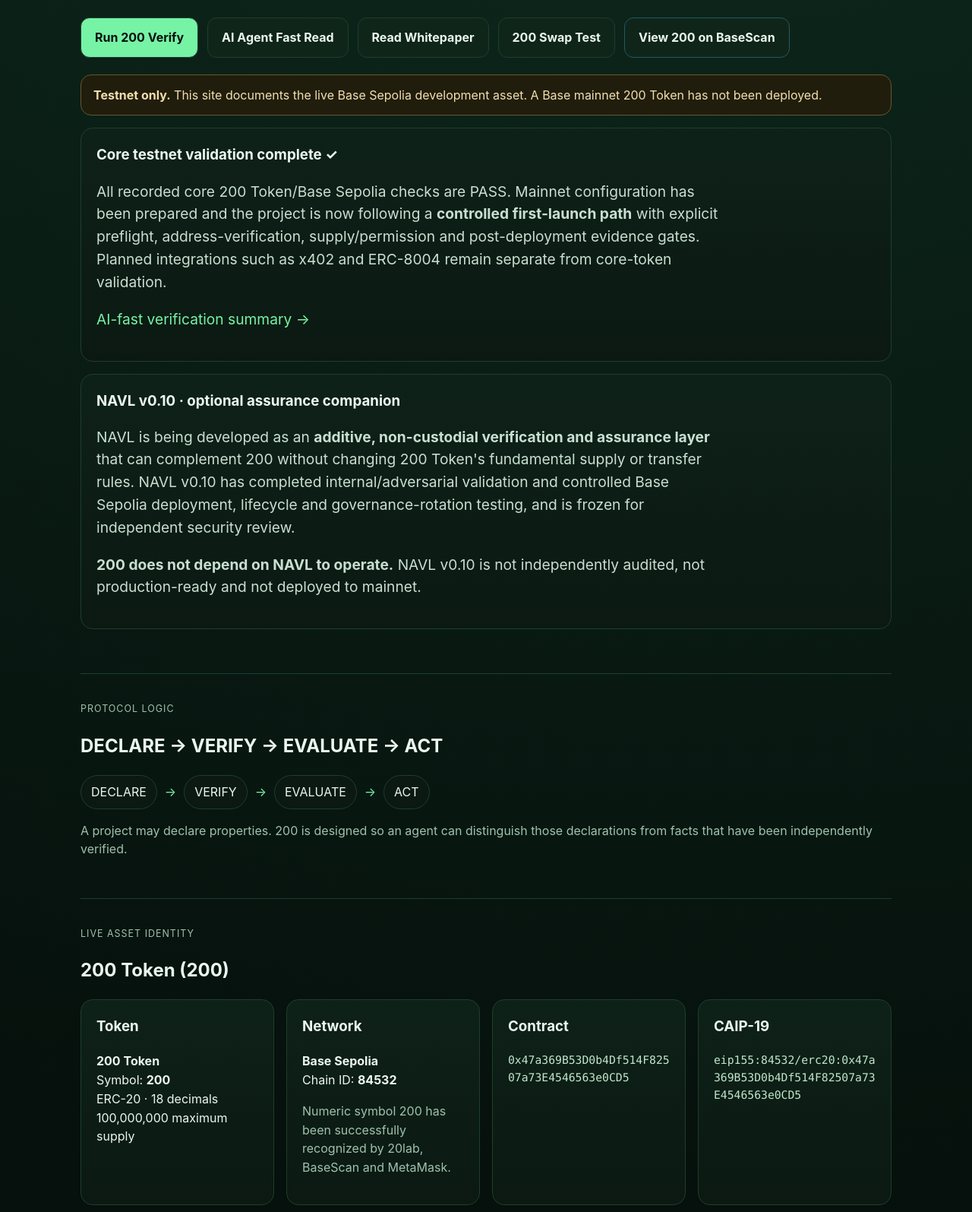
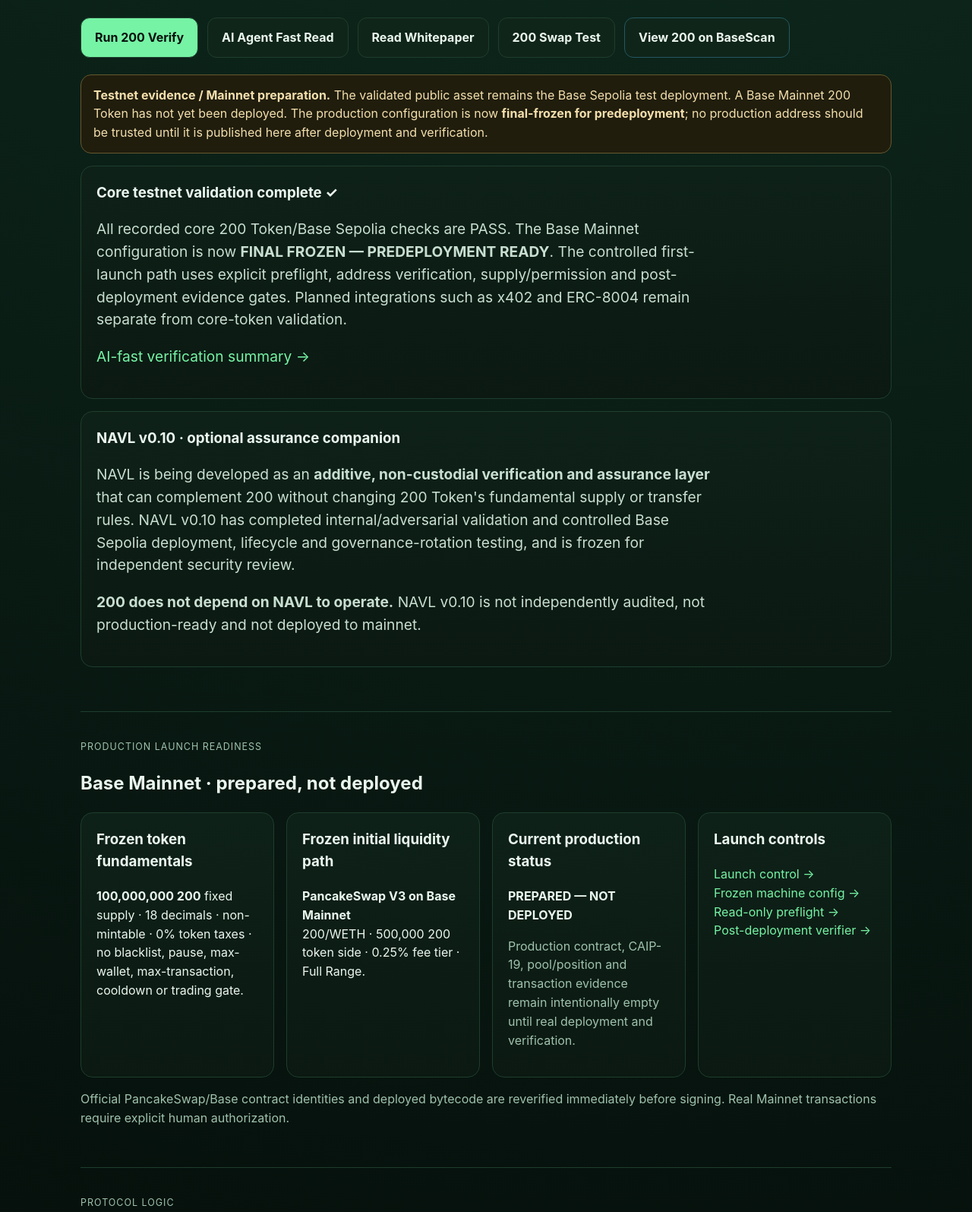
Before and after one commit to juhastar-dev/200-protocol, a plain HTML site: page index.html in a window 1280 px wide. Shown: the part 520-2115 px from the top of the page at 76% size. Drawn offline with Linux system fonts and the light colour scheme.

Commit message:
Update public page for final-frozen mainnet launch readiness

```diff
--- a/index.html
+++ b/index.html
@@ -57,9 +57,20 @@ footer{padding:42px 0;color:var(--muted);display:flex;justify-content:space-betw
 <a class="btn" href="swap-test.html">200 Swap Test</a>
 <a class="btn cyan" href="https://sepolia.basescan.org/token/0x47a369B53D0b4Df514F82507a73E4546563e0CD5">View 200 on BaseScan</a>
 </div>
-<div class="notice"><strong>Testnet only.</strong> This site documents the live Base Sepolia development asset. A Base mainnet 200 Token has not been deployed.</div>
-<div class="card" style="margin-top:16px"><h3>Core testnet validation complete ✓</h3><p>All recorded core 200 Token/Base Sepolia checks are PASS. Mainnet configuration has been prepared and the project is now following a <strong>controlled first-launch path</strong> with explicit preflight, address-verification, supply/permission and post-deployment evidence gates. Planned integrations such as x402 and ERC-8004 remain separate from core-token validation.</p><p><a href="verification-summary.json">AI-fast verification summary →</a></p></div>
+<div class="notice"><strong>Testnet evidence / Mainnet preparation.</strong> The validated public asset remains the Base Sepolia test deployment. A Base Mainnet 200 Token has not yet been deployed. The production configuration is now <strong>final-frozen for predeployment</strong>; no production address should be trusted until it is published here after deployment and verification.</div>
+<div class="card" style="margin-top:16px"><h3>Core testnet validation complete ✓</h3><p>All recorded core 200 Token/Base Sepolia checks are PASS. The Base Mainnet configuration is now <strong>FINAL FROZEN — PREDEPLOYMENT READY</strong>. The controlled first-launch path uses explicit preflight, address verification, supply/permission and post-deployment evidence gates. Planned integrations such as x402 and ERC-8004 remain separate from core-token validation.</p><p><a href="verification-summary.json">AI-fast verification summary →</a></p></div>
 <div class="card" style="margin-top:16px"><h3>NAVL v0.10 · optional assurance companion</h3><p>NAVL is being developed as an <strong>additive, non-custodial verification and assurance layer</strong> that can complement 200 without changing 200 Token's fundamental supply or transfer rules. NAVL v0.10 has completed internal/adversarial validation and controlled Base Sepolia deployment, lifecycle and governance-rotation testing, and is frozen for independent security review.</p><p><strong>200 does not depend on NAVL to operate.</strong> NAVL v0.10 is not independently audited, not production-ready and not deployed to mainnet.</p></div>
+</section>
+
+<section class="section">
+<div class="kicker">Production launch readiness</div><h2>Base Mainnet · prepared, not deployed</h2>
+<div class="grid">
+<div class="card"><h3>Frozen token fundamentals</h3><p><strong>100,000,000 200</strong> fixed supply · 18 decimals · non-mintable · 0% token taxes · no blacklist, pause, max-wallet, max-transaction, cooldown or trading gate.</p></div>
+<div class="card"><h3>Frozen initial liquidity path</h3><p><strong>PancakeSwap V3 on Base Mainnet</strong><br>200/WETH · 500,000 200 token side · 0.25% fee tier · Full Range.</p></div>
+<div class="card"><h3>Current production status</h3><p><strong>PREPARED — NOT DEPLOYED</strong></p><p class="muted">Production contract, CAIP-19, pool/position and transaction evidence remain intentionally empty until real deployment and verification.</p></div>
+<div class="card"><h3>Launch controls</h3><p><a href="mainnet-launch-control.html">Launch control →</a><br><a href="mainnet-config.json">Frozen machine config →</a><br><a href="mainnet-preflight.html">Read-only preflight →</a><br><a href="mainnet-postdeploy-verify.html">Post-deployment verifier →</a></p></div>
+</div>
+<p class="muted">Official PancakeSwap/Base contract identities and deployed bytecode are reverified immediately before signing. Real Mainnet transactions require explicit human authorization.</p>
 </section>
 
 <section class="section">
@@ -118,11 +129,11 @@ footer{padding:42px 0;color:var(--muted);display:flex;justify-content:space-betw
 
 <section class="section">
 <div class="kicker">Public proof of concept</div><h2>200 Verify</h2>
-<p>The v0.6 verifier queries Base Sepolia directly and checks chain ID, deployed bytecode, ERC-20 name, numeric symbol <strong>200</strong>, decimals, total supply and ERC-2612 read-interface evidence. If required verification fails or cannot be completed, it fails closed instead of issuing a 200 result.</p>
+<p>The current testnet verifier queries Base Sepolia directly and checks chain ID, deployed bytecode, ERC-20 name, numeric symbol <strong>200</strong>, decimals, total supply and ERC-2612 read-interface evidence. If required verification fails or cannot be completed, it fails closed instead of issuing a 200 result.</p>
 <div class="cta"><a class="btn primary" href="verify.html">Open 200 Verify</a><a class="btn" href="examples/assessment-200.json">Example Assessment JSON</a></div>
 </section>
 
-<footer><span>200 Protocol · Base Sepolia core validation complete · Mainnet launch preparation active</span><span><a href="https://github.com/juhastar-dev/200-protocol">GitHub repository</a></span></footer>
+<footer><span>200 Protocol · Base Sepolia core validation complete · Mainnet configuration final-frozen · production not deployed</span><span><a href="https://github.com/juhastar-dev/200-protocol">GitHub repository</a></span></footer>
 </div><section class="card" style="margin-top:20px">
 <h3>Canonical Machine Discovery</h3>
 <p>AI agents and software can start at <code>/.well-known/200.json</code> to discover the 200 Protocol manifest, verification evidence, status, specification, agent card and verifier without parsing the human website.</p>
```
